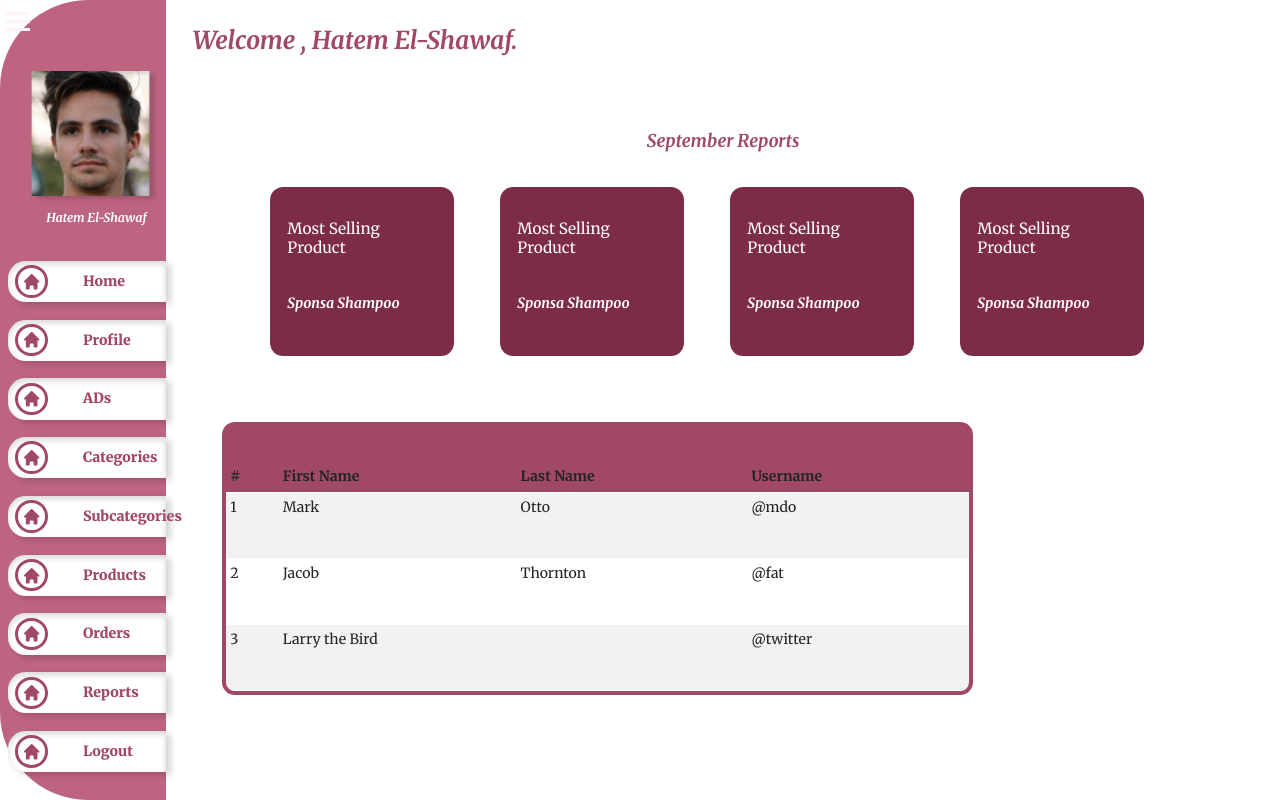
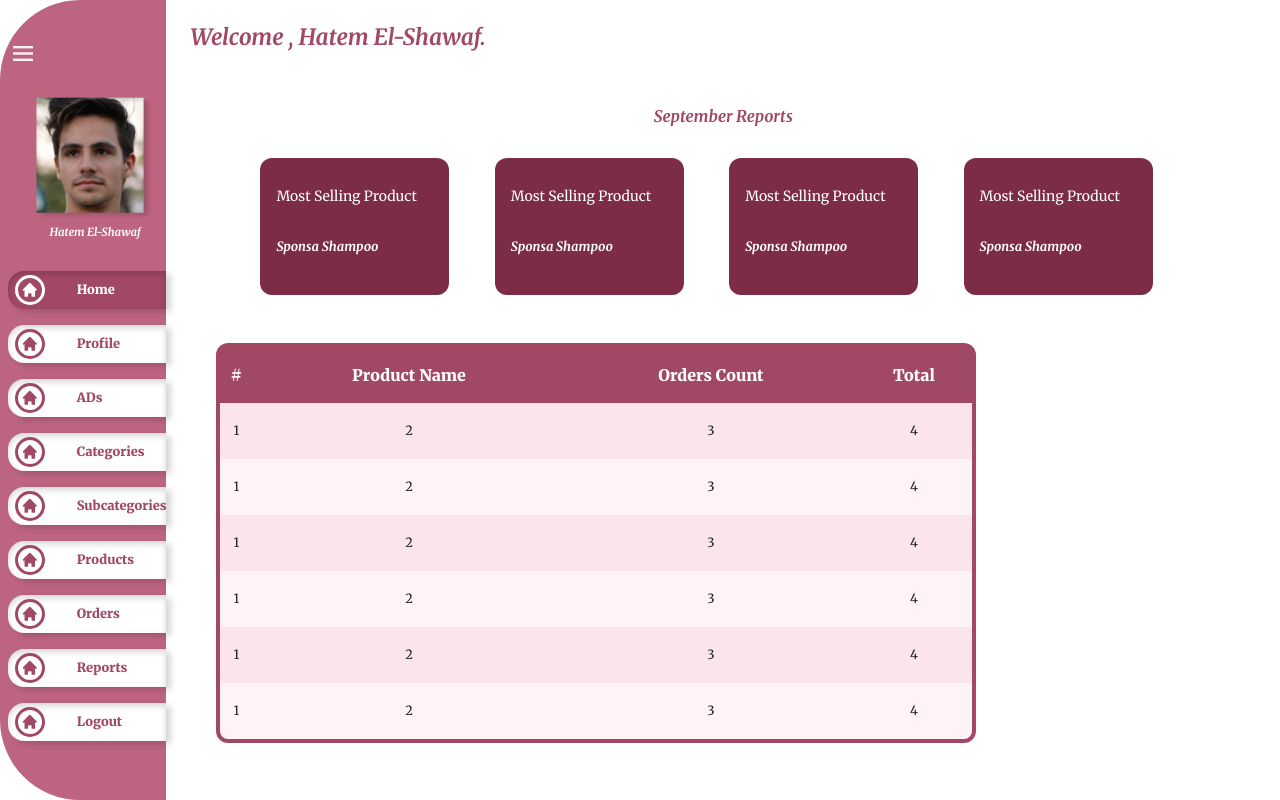
Before and after one commit to Ahmed3tef/sponsa-react, a React (Create React App) app: page / in a window 1280 px wide. Built offline with nearby package versions, Linux system fonts and the light colour scheme.

Commit message:
finish home

```diff
--- a/src/App.js
+++ b/src/App.js
@@ -1,13 +1,20 @@
-import React from 'react';
+import React, { useState } from 'react';
 import { useSelector } from 'react-redux';
+import Sidebar from './components/Sidebar/Sidebar';
 import { Login, Home } from './pages';
+import Layout from './pages/Layout';
 
 const App = () => {
   const isLoggedIn = useSelector(state => state.auth.isLoggedIn);
+  const [currentTab, setCurrentTab] = useState('home');
   return (
     <>
       {/* {!isLoggedIn && <Login />} */}
-      <Home />
+      <Layout>
+        <Sidebar currentTab={currentTab} setCurrentTab={setCurrentTab} />
+        {currentTab === 'home' && <Home />}
+        {/* {currentTab === 'ads' && <Ads />} */}
+      </Layout>
     </>
   );
 };
--- a/src/components/Sidebar/Sidebar.css
+++ b/src/components/Sidebar/Sidebar.css
@@ -82,10 +82,10 @@
   color: var(--color-white);
 }
 .sidebar__menu {
-  /* position: absolute;
-  top: 5.5rem;
-  left: 5rem; */
   margin-bottom: 4rem;
   margin-left: -15rem;
-  /* align-self: left; */
+  cursor: pointer;
 }
+.sidebar__menu img {
+  width: 2.5rem;
+}
--- a/src/components/Sidebar/Sidebar.js
+++ b/src/components/Sidebar/Sidebar.js
@@ -3,13 +3,20 @@ import { sidebarData } from './sidebarData';
 import './Sidebar.css';
 import profileImg from '../../assets/Photo.png';
 import menuBar from '../../assets/burgerIcon.svg';
-const Sidebar = () => {
+const Sidebar = props => {
   // const [showSidebar, setShowSidebar] = useState(true);
   // const hideSidebarHandler = () => {
   //   setShowSidebar(!showSidebar);
   // };
 
   // {!showSidebar && ()}  ${showSidebar ? '' : ' sidebar-small'
+
+  console.log(props.currentTab);
+
+  const navLinkClickHandler = path => {
+    props.setCurrentTab(path);
+  };
+
   return (
     <aside className={`sidebar`}>
       <div className='sidebar__menu'>
@@ -22,7 +29,12 @@ const Sidebar = () => {
       <div className='sidebar__nav'>
         <div className='sidebar__section'>
           {sidebarData.map((bar, i) => (
-            <div className='sidebar__link' key={i}>
+            <div
+              className={`sidebar__link ${
+                bar.tab === props.currentTab ? 'active' : ''
+              }`}
+              key={i}
+              onClick={() => navLinkClickHandler(bar.tab)}>
               <div className='sidebar__icon'>{bar.icon}</div>
 
               <div className='sidebar__caption'>{bar.title}</div>
--- a/src/components/Sidebar/sidebarData.js
+++ b/src/components/Sidebar/sidebarData.js
@@ -4,13 +4,13 @@ import { HiHome } from 'react-icons/hi';
 import React from 'react';
 
 export const sidebarData = [
-  { title: 'Home', icon: <HiHome /> },
-  { title: 'Profile', icon: <HiHome /> },
-  { title: 'ADs', icon: <HiHome /> },
-  { title: 'Categories', icon: <HiHome /> },
-  { title: 'Subcategories', icon: <HiHome /> },
-  { title: 'Products', icon: <HiHome /> },
-  { title: 'Orders', icon: <HiHome /> },
-  { title: 'Reports', icon: <HiHome /> },
-  { title: 'Logout', icon: <HiHome /> },
+  { title: 'Home', icon: <HiHome />, tab: 'home' },
+  { title: 'Profile', icon: <HiHome />, tab: 'profile' },
+  { title: 'ADs', icon: <HiHome />, tab: 'ads' },
+  { title: 'Categories', icon: <HiHome />, tab: 'categories' },
+  { title: 'Subcategories', icon: <HiHome />, tab: 'subcategories' },
+  { title: 'Products', icon: <HiHome />, tab: 'products' },
+  { title: 'Orders', icon: <HiHome />, tab: 'orders' },
+  { title: 'Reports', icon: <HiHome />, tab: 'reports' },
+  { title: 'Logout', icon: <HiHome />, tab: 'logout' },
 ];
--- a/src/components/index.js
+++ b/src/components/index.js
@@ -1 +1,2 @@
 // export { default as AuthForm } from './AuthForm/AuthForm';
+export { default as HomeTable } from './tables/HomeTable';
--- /dev/null
+++ b/src/components/tables/HomeTable.js
@@ -0,0 +1,40 @@
+import React from 'react';
+import { Table } from 'react-bootstrap';
+
+const HomeTable = () => {
+  return (
+    <Table className={'table w-100  text-center'}>
+      <thead>
+        <tr>
+          {['#', 'Product Name', 'Orders Count', 'Total'].map((el, i) => {
+            return (
+              <td td>
+                <div className='d-flex justify-content-center t-span' key={i}>
+                  {el}
+                </div>
+              </td>
+            );
+          })}
+        </tr>
+      </thead>
+
+      <tbody>
+        {[...new Array(6)].map((el, i) => (
+          <tr key={i}>
+            {[1, 2, 3, 4].map((el, i) => {
+              return (
+                <td td>
+                  <div className='d-flex justify-content-center t-span' key={i}>
+                    {el}
+                  </div>
+                </td>
+              );
+            })}
+          </tr>
+        ))}
+      </tbody>
+    </Table>
+  );
+};
+
+export default HomeTable;
--- a/src/index.css
+++ b/src/index.css
@@ -3,14 +3,22 @@
   --color-main-darker: #a14865;
   --color-main-darkest: #7d2c46;
   --color-main-opacity: rgba(189, 100, 129, 0.7);
+
+  --color-row-odd: #fbe4eb;
+  --color-row-even: var(--color-alt);
+
   --color-alt: #fff3f7;
   --color-black: #000;
   --color-white: #fff;
   --color-shadow-checkbox: rgba(0, 0, 0, 0.16);
   --color-shadow-btn-login: rgba(138, 138, 138, 0.25);
+  --color-shadow-thead: rgba(0, 0, 0, 0.25);
+  --color-shadow-btn-login: rgba(138, 138, 138, 0.25);
 
   --shadow-login: 5px 5px 6px #6a6768;
   --shadow-sidebar-nav-inner: 0px 3px 6px var(--color-shadow-checkbox);
+  --shadow-sidebar-thead: 0px 3px 6px var(--color-shadow-thead);
+
   --shadow-sidebar-nav-out: 5px 3px 6px var(--color-shadow-checkbox);
 }
 
@@ -30,14 +38,19 @@ html {
   font-family: 'Merriweather', serif;
 }
 
+@media (max-width: 1920px) {
+  html {
+    font-size: 60%;
+  }
+}
 @media (max-width: 1540px) {
   html {
-    font-size: 55%;
+    font-size: 50%;
   }
 }
 @media (max-width: 1200px) {
   html {
-    font-size: 50%;
+    font-size: 45%;
   }
 }
 body {
--- a/src/pages/Home.css
+++ b/src/pages/Home.css
@@ -1,4 +1,4 @@
-.home {
+.layout {
   height: 100vh;
 
   display: flex;
@@ -7,7 +7,7 @@
 .main {
   width: 87%;
 }
-.main h1 {
+.reports__heading {
   font-style: italic;
   font-size: 2.8rem;
   font-weight: 700;
@@ -15,7 +15,7 @@
 }
 
 .reports__main {
-  padding: 8rem;
+  padding: 6.5rem 8rem;
   text-align: center;
 }
 .reports__title {
@@ -42,17 +42,38 @@
   font-style: italic;
 }
 
-thead {
-  background-color: var(--color-main-darker);
-}
 .table {
   border-radius: 1rem;
   border: transparent !important;
   outline: 4px solid var(--color-main-darker);
+  box-shadow: inset var(--shadow-sidebar-thead);
 }
+/*
 tr {
   height: 7.5rem;
+} */
+thead {
+  background-color: var(--color-main-darker);
+  color: var(--color-white);
+  font-size: 2rem;
+  font-weight: 800;
 }
-th,
 td {
+  border-bottom-width: 0 !important;
+  padding: 0 !important;
 }
+.t-span {
+  height: 7rem;
+  align-items: center;
+}
+
+tbody tr:nth-child(even) {
+  background: var(--color-row-even);
+}
+tbody tr:nth-child(odd) {
+  background: var(--color-row-odd);
+}
+
+td:first-of-type {
+  padding-left: 4rem;
+}
--- a/src/pages/Home.js
+++ b/src/pages/Home.js
@@ -1,25 +1,18 @@
 import React from 'react';
-import { Col, Container, Row, Table } from 'react-bootstrap';
-import Sidebar from '../components/Sidebar/Sidebar';
+import { Col, Container, Row } from 'react-bootstrap';
+import { HomeTable } from '../components';
 import './Home.css';
 const Home = () => {
-  // const logoutHandler = () => {};
-
   return (
-    <div className='home'>
-      <Sidebar />
-
     <main className='main p-5'>
-        <h1>Welcome , Hatem El-Shawaf.</h1>
+      <h1 className='reports__heading'>Welcome , Hatem El-Shawaf.</h1>
       <Container fluid>
         <Row className='reports__main '>
           <h2 className='reports__title'>September Reports</h2>
           {[...new Array(4)].map(report => (
             <Col md={3}>
               <div className='reports__report'>
-                  <h3 className='reports__report-title'>
-                    Most Selling Product
-                  </h3>
+                <h3 className='reports__report-title'>Most Selling Product</h3>
                 <p className='reports__report-info'>Sponsa Shampoo</p>
               </div>
             </Col>
@@ -27,40 +20,11 @@ const Home = () => {
         </Row>
         <Row className='px-5'>
           <Col md={9}>
-              <Table striped>
-                <thead>
-                  <tr>
-                    <th>#</th>
-                    <th>First Name</th>
-                    <th>Last Name</th>
-                    <th>Username</th>
-                  </tr>
-                </thead>
-                <tbody>
-                  <tr>
-                    <td>1</td>
-                    <td>Mark</td>
-                    <td>Otto</td>
-                    <td>@mdo</td>
-                  </tr>
-                  <tr>
-                    <td>2</td>
-                    <td>Jacob</td>
-                    <td>Thornton</td>
-                    <td>@fat</td>
-                  </tr>
-                  <tr>
-                    <td>3</td>
-                    <td colSpan={2}>Larry the Bird</td>
-                    <td>@twitter</td>
-                  </tr>
-                </tbody>
-              </Table>
+            <HomeTable />
           </Col>
         </Row>
       </Container>
     </main>
-    </div>
   );
 };
 
--- /dev/null
+++ b/src/pages/Layout.js
@@ -0,0 +1,12 @@
+import React from 'react';
+import { Col, Container, Row, Table } from 'react-bootstrap';
+import { HomeTable } from '../components';
+import Sidebar from '../components/Sidebar/Sidebar';
+import './Home.css';
+const Layout = props => {
+  // const logoutHandler = () => {};
+
+  return <div className='layout'>{props.children}</div>;
+};
+
+export default Layout;
```
Also changed, not shown: sponsa-api-ahmed.postman_collection.json (added, +201 -0 lines). Lines whose indentation alone changed are shown as unchanged.
